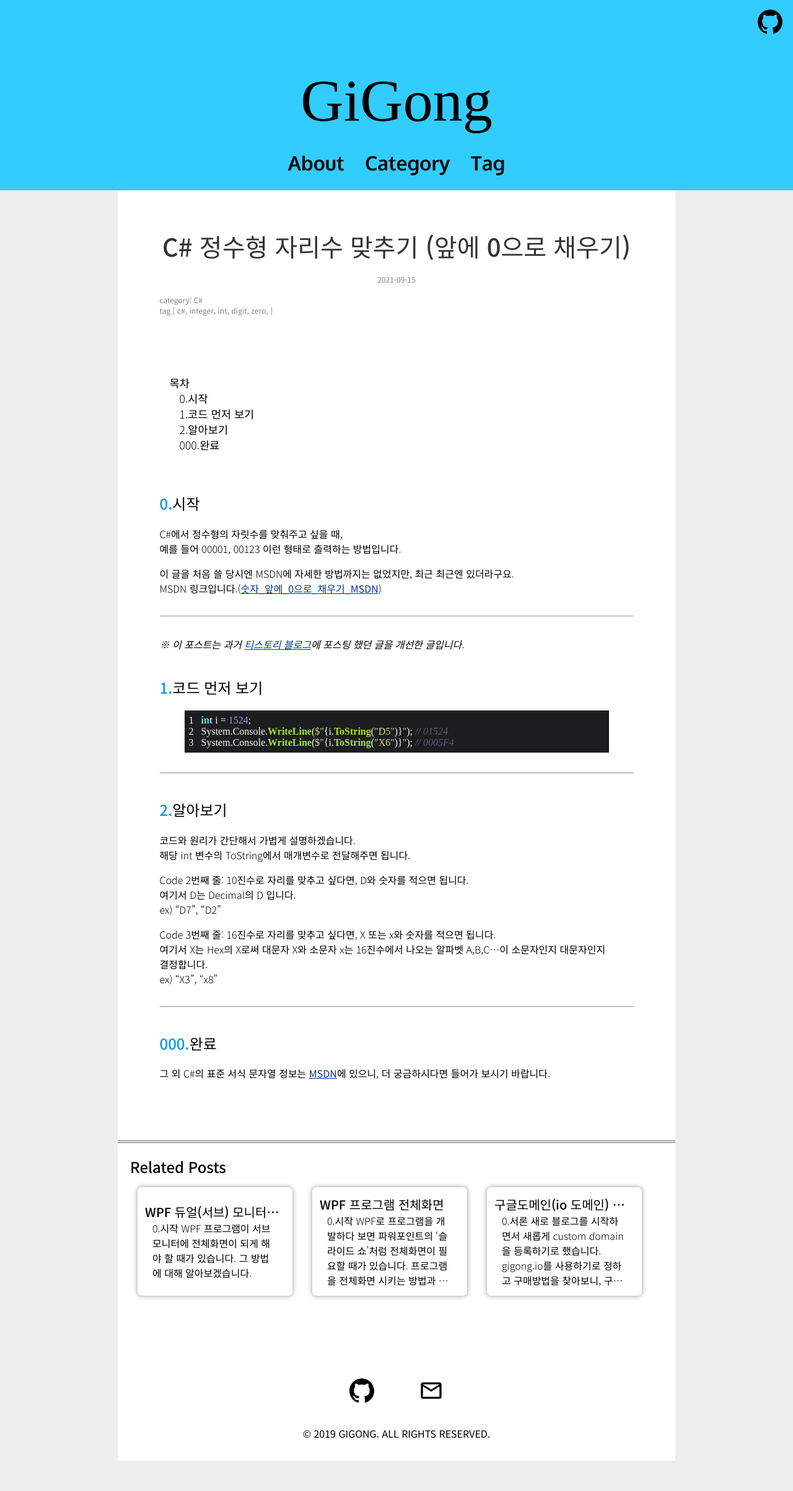
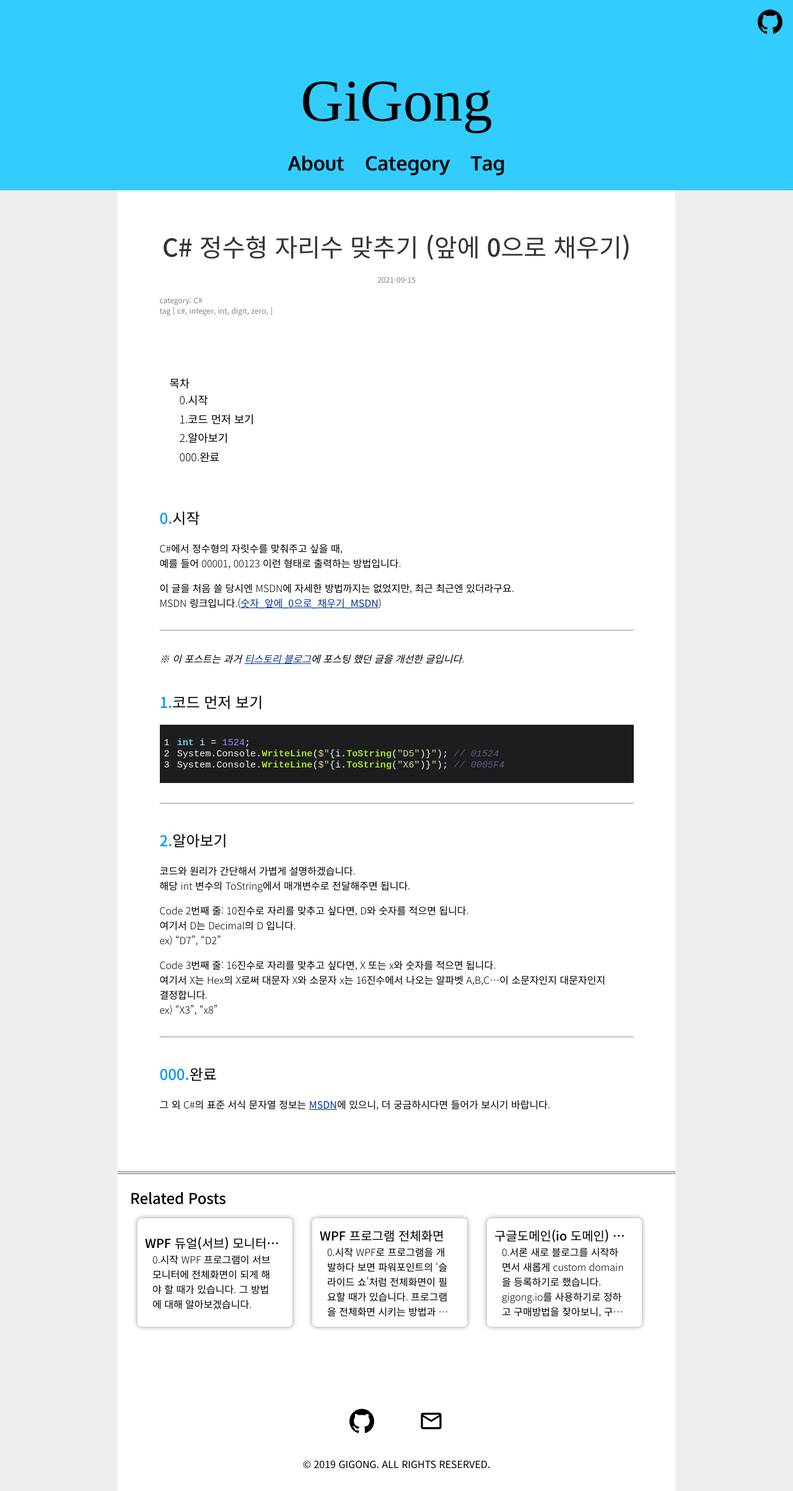
Before and after one commit to GiGong/gigong.github.io, a Jekyll site: the page built from _posts/CSharp/2021-09-15-CSharp-integer-digit.md, in a window 1280 px wide. Shown: the whole page at 62% size. Built offline with Jekyll 4.4.1, drawn with Linux system fonts in a browser that asks for light colours; some web fonts are replaced; comment, search, counter and statistics services are not loaded; before the commit the page ends 2356 px from its top, so only the background shows below that.

Commit message:
Fix design. for mobile compatibility.

```diff
--- a/_sass/jekyll-gg/_section_post.scss
+++ b/_sass/jekyll-gg/_section_post.scss
@@ -45,6 +45,7 @@
 .toc_post {
     color: black;
     text-decoration: none;
+    line-height: 175%;
 }
 
 .toc_post:hover {
@@ -106,9 +107,15 @@
     font-weight: 400;
 }
 
-.highlight pre, code {
+.content .highlight {
+    overflow-x: auto;
+    margin: 0;
+}
+
+code {
     font-family: 'D2Coding';
     font-weight: normal;
+    font-size: 0.95rem;
 }
 
 //#endregion -------- Content --------
```
